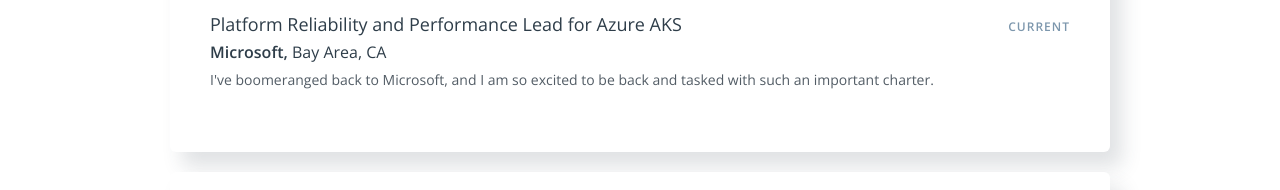
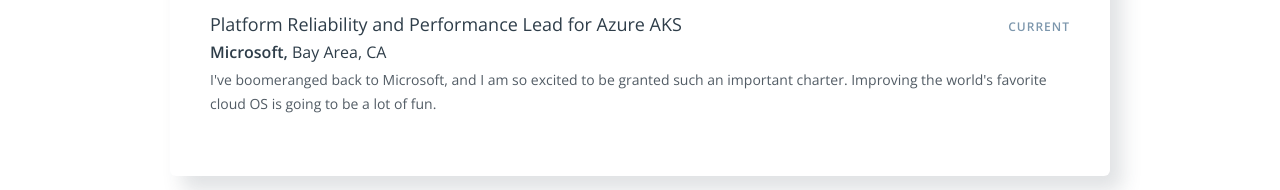
Before and after one commit to merooney/merooney.github.io, a plain HTML site: page index.html in a window 1280 px wide. Shown: the part 751-941 px from the top of the page. Drawn offline with nearby package versions, Linux system fonts and the light colour scheme.

Commit message:
Update index.html

```diff
--- a/index.html
+++ b/index.html
@@ -120,7 +120,7 @@
                                             <div style="padding: 0 0 15px 0;"><img src="./images/Microsoft_logo_(2012).svg" alt="Microsoft Logo" style="width: 325px;height: 115px;"></div>
                                             <div class="_work--flex--VZLuu"><span class="_work--position--1ImeQ">Platform Reliability and Performance Lead for Azure AKS</span><span class="_work--date--QQtxa text--smallCaps--24__2 text--small--2Mqto">Current</span></div>
                                             <div class="_work--employment--1BYk3"><span class="_work--organization--3rgXT">Microsoft,&nbsp;</span><span class="_work--location--2D0CM">Bay Area, CA</span></div>
-                                            <div class="_work--description--2ehq8 text--description--1xNC_">I've boomeranged back to Microsoft, and I am so excited to be back and tasked with such an important charter.</div>
+                                            <div class="_work--description--2ehq8 text--description--1xNC_">I've boomeranged back to Microsoft, and I am so excited to be granted such an important charter. Improving the world's favorite cloud OS is going to be a lot of fun.</div>
                                         </div>
                                     </div>
                                     <div>
```
